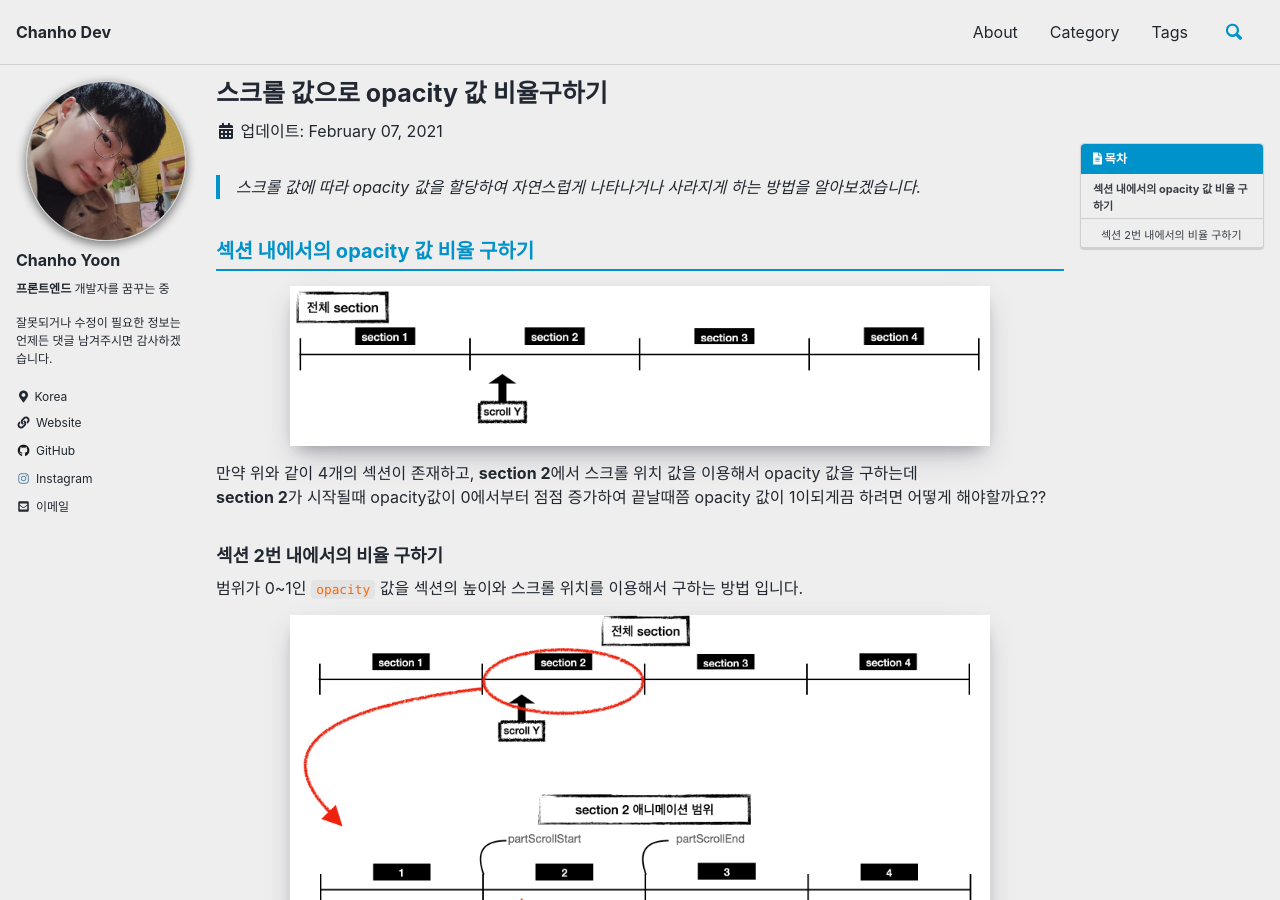
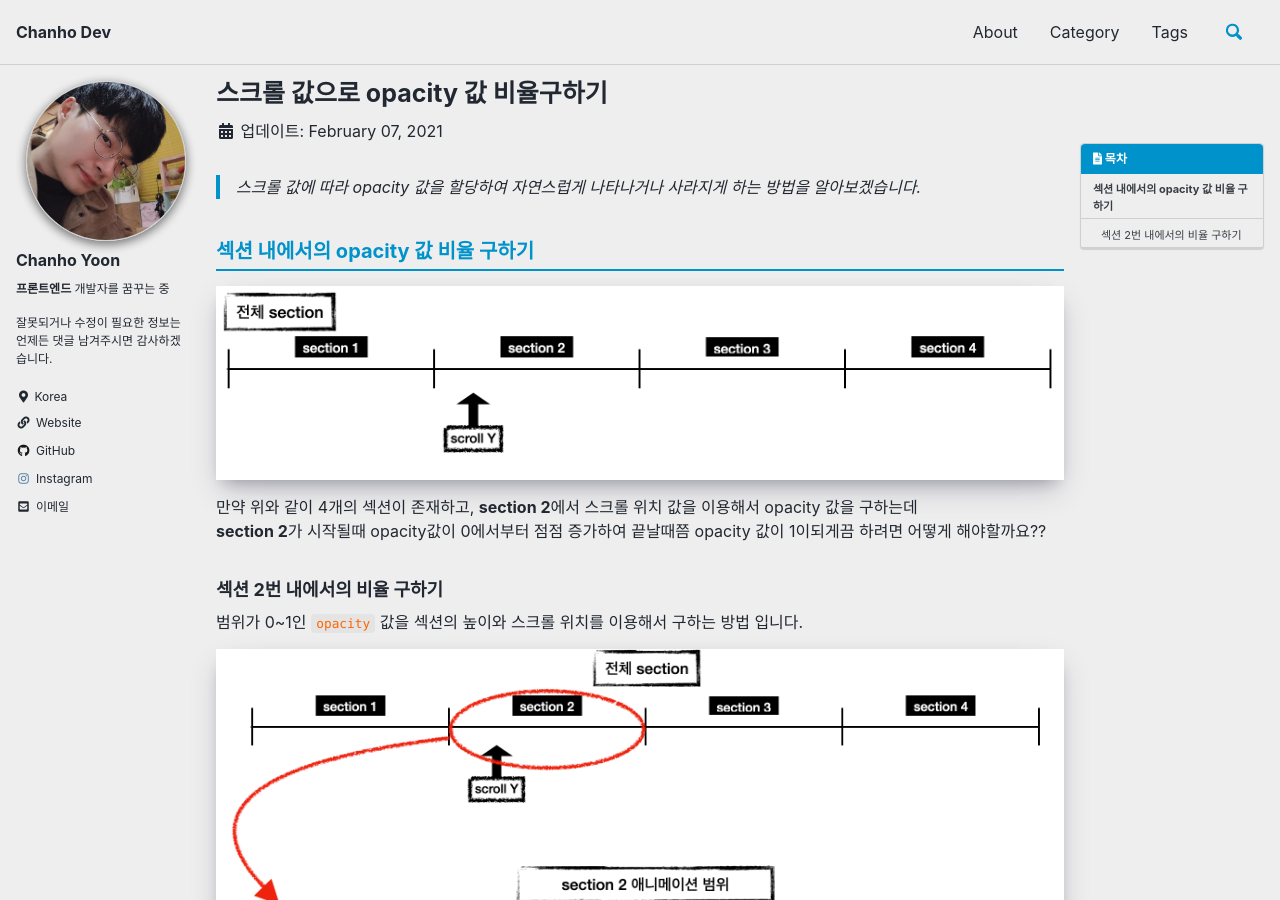
Before and after one commit to chanho-Yoon/chanho-Yoon.github.io, a Jekyll site: the page built from _posts/2021-02-07-js-specific-timing-scroll-animation.md, in a window 1280 px wide and 900 px high. Built offline with Jekyll 4.4.1, drawn with Linux system fonts in a browser that asks for light colours; cached includes are drawn as plain includes; comment, search, counter and statistics services are not loaded.

Commit message:
이미지 크기 수정 700 -> 900px

```diff
--- a/_posts/2021-02-07-js-specific-timing-scroll-animation.md
+++ b/_posts/2021-02-07-js-specific-timing-scroll-animation.md
@@ -15,7 +15,7 @@ priority : 1.0
 
 ## 섹션 내에서의 opacity 값 비율 구하기
 
-<img src='/assets/images/allScrollSection.png' alt='profile' style="width:700px; margin-top:15px; margin-bottom:15px; box-shadow: rgba(50, 50, 93, 0.25) 0px 13px 27px -5px, rgba(0, 0, 0, 0.3) 0px 8px 16px -8px, rgba(0, 0, 0, 0.024) 0px -6px 16px -6px;"/>
+<img src='/assets/images/allScrollSection.png' alt='profile' style="width:900px; margin-top:15px; margin-bottom:15px; box-shadow: rgba(50, 50, 93, 0.25) 0px 13px 27px -5px, rgba(0, 0, 0, 0.3) 0px 8px 16px -8px, rgba(0, 0, 0, 0.024) 0px -6px 16px -6px;"/>
 
 
 만약 위와 같이 4개의 섹션이 존재하고, **section 2**에서 스크롤 위치 값을 이용해서 opacity 값을 구하는데 <br>
@@ -25,7 +25,7 @@ priority : 1.0
 
 범위가 0~1인 `opacity` 값을 섹션의 높이와 스크롤 위치를 이용해서 구하는 방법 입니다.
 
-<img src='/assets/images/scrollSectionTwo.png' alt='profile' style="width:700px; margin-top:15px; margin-bottom:15px; box-shadow: rgba(50, 50, 93, 0.25) 0px 13px 27px -5px, rgba(0, 0, 0, 0.3) 0px 8px 16px -8px, rgba(0, 0, 0, 0.024) 0px -6px 16px -6px;"/>
+<img src='/assets/images/scrollSectionTwo.png' alt='profile' style="width:900px; margin-top:15px; margin-bottom:15px; box-shadow: rgba(50, 50, 93, 0.25) 0px 13px 27px -5px, rgba(0, 0, 0, 0.3) 0px 8px 16px -8px, rgba(0, 0, 0, 0.024) 0px -6px 16px -6px;"/>
 
 위의 그림은 **section 2**를 확대한 것으로 4개의 부분으로 나누어 애니매이션을 수행하도록 합니다.
 
```
